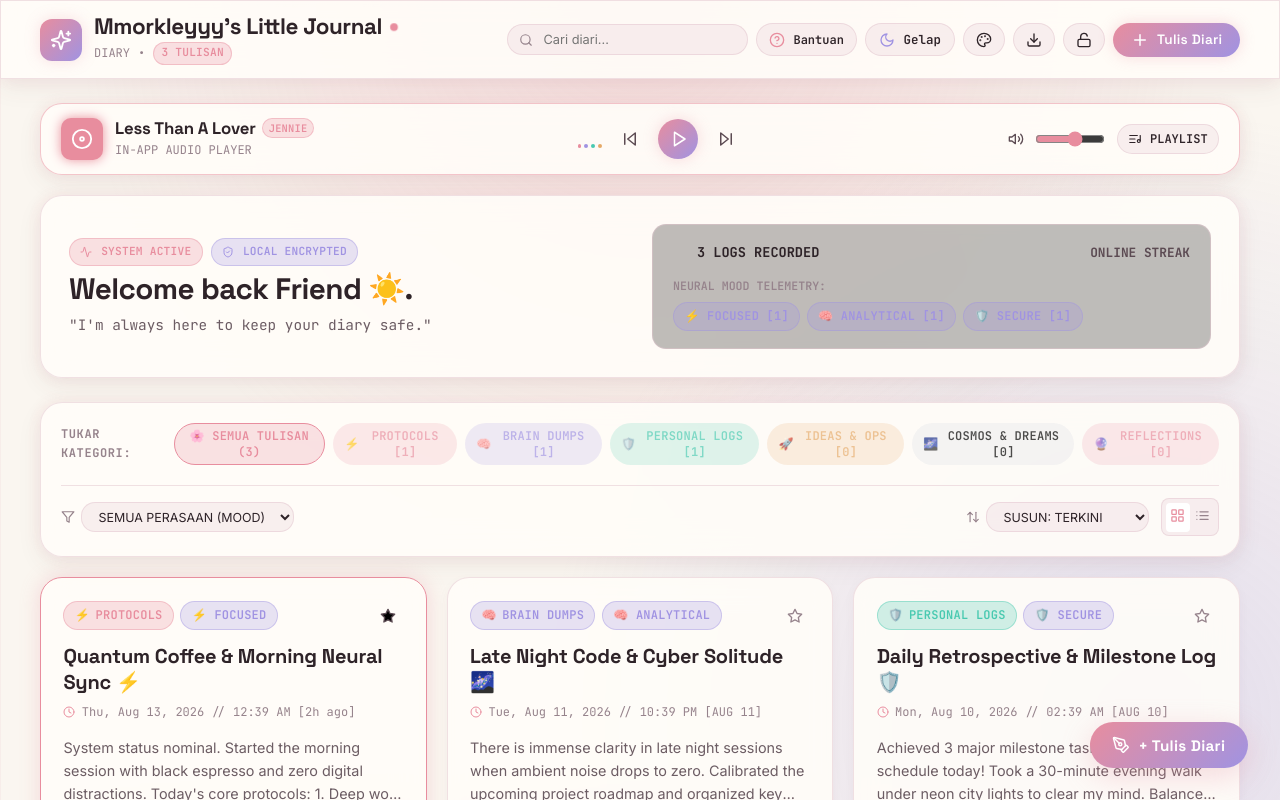
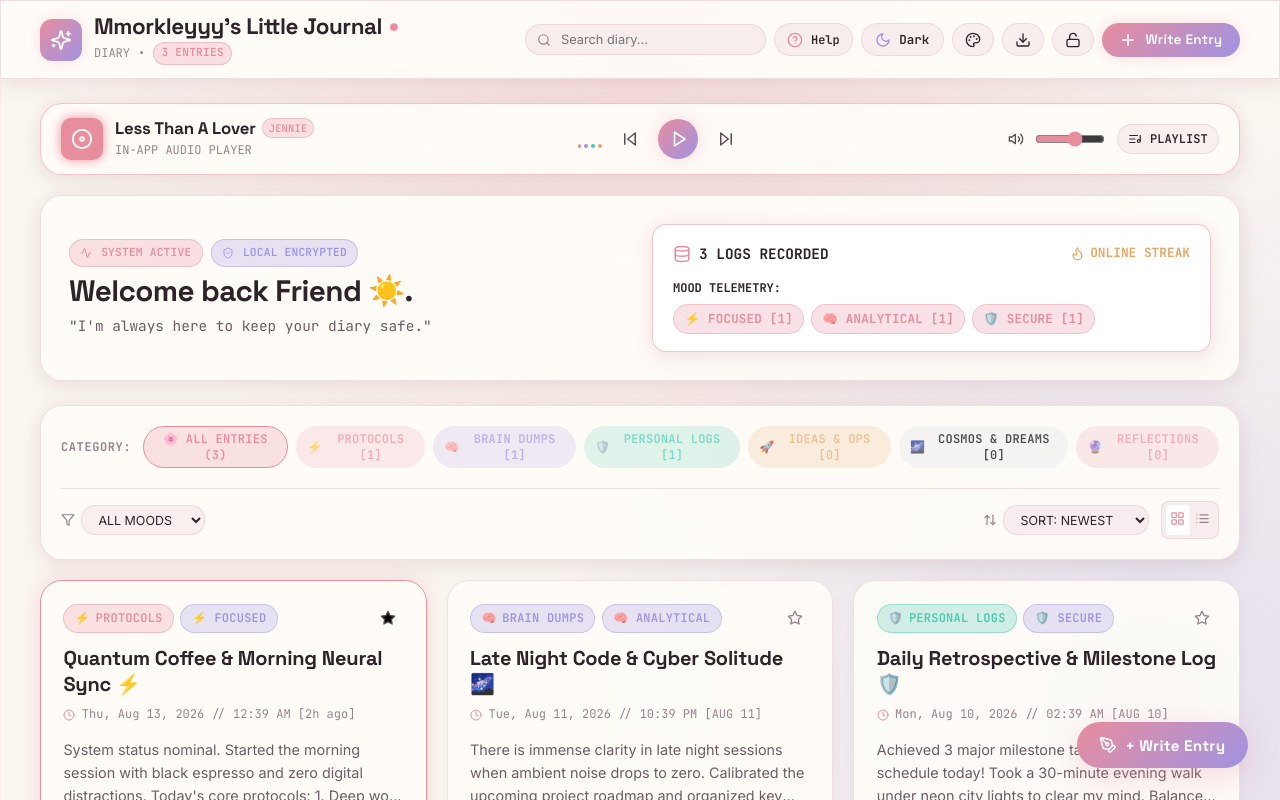
Before and after one commit to kizo-88/corporate-gift, a React (Vite) app: page / in a window 1280 px wide. Shown: the top 800 px of the page. Built offline with nearby package versions, Linux system fonts and the light colour scheme.

Commit message:
feat: brighten logs recorded section, translate all UI text to English, and update requested form field labels

```diff
--- a/src/components/DiaryForm.jsx
+++ b/src/components/DiaryForm.jsx
@@ -78,7 +78,7 @@ export default function DiaryForm({ initialData = null, onSave, onCancel, isModa
           <span style={{ fontSize: '1.6rem' }}>{sticker}</span>
           <div>
             <h2 className="font-heading" style={{ fontSize: '1.5rem', margin: 0, color: 'var(--text-bright)' }}>
-              {initialData ? 'KEMASKINI TULISAN DIARI' : 'TULIS DIARI HARI INI'}
+              {initialData ? 'UPDATE DIARY LOG' : 'WRITE TODAY\'S DIARY'}
             </h2>
 
             {/* Automatic Date Stamp Display */}
@@ -94,7 +94,7 @@ export default function DiaryForm({ initialData = null, onSave, onCancel, isModa
               <Clock size={12} color="var(--rose-accent)" />
               <span>{formatDateStamp(useCustomDate ? createdAt : (initialData?.createdAt || nowIso))}</span>
               <span className="hud-badge rose" style={{ padding: '0.05rem 0.35rem', fontSize: '0.65rem' }}>
-                AUTO TARIKH
+                AUTO STAMP
               </span>
             </div>
           </div>
@@ -106,10 +106,10 @@ export default function DiaryForm({ initialData = null, onSave, onCancel, isModa
             onClick={handleInsertPrompt}
             className="btn-secondary-tech"
             style={{ fontSize: '0.78rem', padding: '0.35rem 0.75rem', fontFamily: 'var(--font-mono)' }}
-            title="Dapatkan Idea Cadangan Tulisan"
+            title="Get AI Writing Prompt Inspiration"
           >
             <Sparkles size={13} color="var(--amber-accent)" />
-            <span>IDE CADANGAN</span>
+            <span>AI PROMPT</span>
           </button>
 
           {isModal && onCancel && (
@@ -136,11 +136,11 @@ export default function DiaryForm({ initialData = null, onSave, onCancel, isModa
             color: 'var(--text-muted)',
             letterSpacing: '0.05em'
           }}>
-            // TAJUK DIARI
+            Title Diary
           </label>
           <input
             type="text"
-            placeholder="Contoh: Secawan Kopi Pagi, Cerita Petang Yang Indah..."
+            placeholder="e.g. Morning Coffee, A Special Memory, Afternoon Walk..."
             value={title}
             onChange={(e) => setTitle(e.target.value)}
             className="input-tech font-heading"
@@ -169,7 +169,7 @@ export default function DiaryForm({ initialData = null, onSave, onCancel, isModa
               color: 'var(--text-muted)',
               letterSpacing: '0.05em'
             }}>
-              // PERASAAN HARI INI (MOOD)
+              Mood
             </label>
             <div style={{ display: 'flex', flexWrap: 'wrap', gap: '0.4rem' }}>
               {MOODS.map((m) => {
@@ -205,7 +205,7 @@ export default function DiaryForm({ initialData = null, onSave, onCancel, isModa
               color: 'var(--text-muted)',
               letterSpacing: '0.05em'
             }}>
-              // KATEGORI DIARI
+              Category
             </label>
             <div style={{ display: 'flex', flexWrap: 'wrap', gap: '0.4rem' }}>
               {CATEGORIES.map((cat) => {
@@ -248,7 +248,7 @@ export default function DiaryForm({ initialData = null, onSave, onCancel, isModa
         }}>
           {/* Sticker Selector */}
           <div style={{ display: 'flex', alignItems: 'center', gap: '0.5rem' }}>
-            <span className="font-mono" style={{ fontSize: '0.75rem', fontWeight: 600, color: 'var(--text-muted)' }}>Pilih Ikon:</span>
+            <span className="font-mono" style={{ fontSize: '0.75rem', fontWeight: 600, color: 'var(--text-muted)' }}>Choose Icon:</span>
             <div style={{ display: 'flex', gap: '0.25rem' }}>
               {stickers.map((s) => (
                 <button
@@ -278,7 +278,7 @@ export default function DiaryForm({ initialData = null, onSave, onCancel, isModa
                 checked={useCustomDate}
                 onChange={(e) => setUseCustomDate(e.target.checked)}
               />
-              <span>TETAPKAN TARIKH LAIN</span>
+              <span>SET CUSTOM DATE</span>
             </label>
           </div>
         </div>
@@ -310,16 +310,16 @@ export default function DiaryForm({ initialData = null, onSave, onCancel, isModa
               color: 'var(--text-muted)',
               letterSpacing: '0.05em'
             }}>
-              // ISI KANDUNGAN DIARI
+              Diary Content
             </label>
             <span className="font-mono" style={{ fontSize: '0.75rem', color: 'var(--text-muted)' }}>
-              {content.length} AKSARA
+              {content.length} CHARS
             </span>
           </div>
 
           <textarea
             rows={7}
-            placeholder="Tuliskan apa yang berlaku hari ini, perkara yang anda syukuri, atau impian anda..."
+            placeholder="Write your heart out... what happened today? What are you grateful for?"
             value={content}
             onChange={(e) => setContent(e.target.value)}
             className="input-tech font-body"
@@ -347,7 +347,7 @@ export default function DiaryForm({ initialData = null, onSave, onCancel, isModa
               onClick={onCancel}
               className="btn-secondary-tech"
             >
-              Batal
+              Cancel
             </button>
           )}
 
@@ -361,7 +361,7 @@ export default function DiaryForm({ initialData = null, onSave, onCancel, isModa
             }}
           >
             <Send size={16} />
-            <span>{initialData ? 'KEMASKINI TULISAN' : 'SIMPAN DIARI'}</span>
+            <span>{initialData ? 'UPDATE ENTRY' : 'SAVE DIARY'}</span>
           </button>
         </div>
       </form>
--- a/src/components/EntryList.jsx
+++ b/src/components/EntryList.jsx
@@ -79,10 +79,10 @@ export default function EntryList({
           fontSize: '0.95rem',
           fontWeight: 700
         }}
-        title="Tulis Diari Baru"
+        title="Write New Entry"
       >
         <PenTool size={18} />
-        <span>+ Tulis Diari</span>
+        <span>+ Write Entry</span>
       </button>
 
       {/* Search & Filter Header Toolbar */}
@@ -108,7 +108,7 @@ export default function EntryList({
             letterSpacing: '0.05em',
             marginRight: '0.25rem'
           }}>
-            TUKAR KATEGORI:
+            CATEGORY:
           </span>
 
           <button
@@ -121,7 +121,7 @@ export default function EntryList({
               color: selectedCategory === 'All' ? 'var(--rose-accent)' : 'var(--text-muted)'
             }}
           >
-            🌸 SEMUA TULISAN ({entries.length})
+            🌸 ALL ENTRIES ({entries.length})
           </button>
 
           {CATEGORIES.map((cat) => {
@@ -165,7 +165,7 @@ export default function EntryList({
                 className="input-tech font-mono"
                 style={{ padding: '0.35rem 0.75rem', fontSize: '0.78rem', width: 'auto' }}
               >
-                <option value="All">SEMUA PERASAAN (MOOD)</option>
+                <option value="All">ALL MOODS</option>
                 {MOODS.map(m => (
                   <option key={m.label} value={m.label}>
                     {m.emoji} {m.label}
@@ -181,7 +181,7 @@ export default function EntryList({
                 style={{ fontSize: '0.78rem', color: 'var(--primary-accent)', fontFamily: 'var(--font-mono)' }}
               >
                 <RefreshCw size={12} />
-                <span>RESET TAPISAN</span>
+                <span>RESET FILTERS</span>
               </button>
             )}
           </div>
@@ -196,9 +196,9 @@ export default function EntryList({
                 className="input-tech font-mono"
                 style={{ padding: '0.35rem 0.75rem', fontSize: '0.78rem', width: 'auto' }}
               >
-                <option value="newest">SUSUN: TERKINI</option>
-                <option value="oldest">SUSUN: TERAWAL</option>
-                <option value="title">SUSUN: TAJUK A-Z</option>
+                <option value="newest">SORT: NEWEST</option>
+                <option value="oldest">SORT: OLDEST</option>
+                <option value="title">SORT: TITLE A-Z</option>
               </select>
             </div>
 
@@ -221,7 +221,7 @@ export default function EntryList({
                   cursor: 'pointer',
                   color: viewMode === 'grid' ? 'var(--rose-accent)' : 'var(--text-muted)'
                 }}
-                title="Paparan Kad Grid"
+                title="Grid Card View"
               >
                 <LayoutGrid size={15} />
               </button>
@@ -235,7 +235,7 @@ export default function EntryList({
                   cursor: 'pointer',
                   color: viewMode === 'list' ? 'var(--rose-accent)' : 'var(--text-muted)'
                 }}
-                title="Paparan Senarai Ringkas"
+                title="Compact List View"
               >
                 <List size={15} />
               </button>
@@ -293,24 +293,24 @@ export default function EntryList({
 
           <div>
             <h3 className="font-heading" style={{ fontSize: '1.6rem', marginBottom: '0.5rem', color: 'var(--text-bright)' }}>
-              {hasActiveFilters ? 'TIADA DIARI DITEMUI' : 'DIARI ANDA MASIH KOSONG'}
+              {hasActiveFilters ? 'NO ENTRIES FOUND' : 'YOUR DIARY IS EMPTY'}
             </h3>
             <p className="font-mono" style={{ maxWidth: '420px', margin: '0 auto', fontSize: '0.85rem', color: 'var(--text-muted)' }}>
               {hasActiveFilters
-                ? 'Sila tukar carian atau tekan butang reset untuk lihat semula tulisan anda.'
-                : 'Tekan butang di bawah untuk mula menulis kenangan pertama anda hari ini!'}
+                ? 'Adjust filter criteria or reset filters to view your entries.'
+                : 'Click below to write your very first memory today!'}
             </p>
           </div>
 
           {hasActiveFilters ? (
             <button onClick={resetFilters} className="btn-secondary-tech">
               <RefreshCw size={15} />
-              <span>RESET TAPISAN</span>
+              <span>RESET FILTERS</span>
             </button>
           ) : (
             <button onClick={onOpenNewForm} className="btn-primary-tech">
               <Plus size={18} />
-              <span>TULIS KENANGAN PERTAMA</span>
+              <span>WRITE FIRST MEMORY</span>
             </button>
           )}
         </div>
--- a/src/components/Navbar.jsx
+++ b/src/components/Navbar.jsx
@@ -18,8 +18,8 @@ export default function Navbar({
   const [isThemeMenuOpen, setIsThemeMenuOpen] = useState(false);
 
   const themes = [
-    { id: 'cream-rose', name: 'Cream Rose (Terang)', color: '#FAF6F0', accent: '#E88D9E' },
-    { id: 'midnight-rose', name: 'Midnight Rose (Gelap)', color: '#140E17', accent: '#FF9EAE' },
+    { id: 'cream-rose', name: 'Cream Rose (Light)', color: '#FAF6F0', accent: '#E88D9E' },
+    { id: 'midnight-rose', name: 'Midnight Rose (Dark)', color: '#140E17', accent: '#FF9EAE' },
     { id: 'matcha-cream', name: 'Matcha Cream', color: '#F4F7F4', accent: '#52B788' },
     { id: 'lavender-cream', name: 'Lavender Quartz', color: '#F7F5FC', accent: '#A093E2' }
   ];
@@ -67,7 +67,7 @@ export default function Navbar({
                 }}>
                   Mmorkleyyy's Little Journal
                 </h1>
-                <span className="pulse-dot" title="Tersimpan & Selamat" />
+                <span className="pulse-dot" title="Safe & Encrypted" />
               </div>
 
               <div style={{
@@ -82,7 +82,7 @@ export default function Navbar({
                 <span>DIARY</span>
                 <span>•</span>
                 <span className="hud-badge rose" style={{ padding: '0.1rem 0.45rem', fontSize: '0.7rem' }}>
-                  {entryCount} {entryCount === 1 ? 'TULISAN' : 'TULISAN'}
+                  {entryCount} {entryCount === 1 ? 'ENTRY' : 'ENTRIES'}
                 </span>
               </div>
             </div>
@@ -106,7 +106,7 @@ export default function Navbar({
               }} />
               <input
                 type="text"
-                placeholder="Cari diari..."
+                placeholder="Search diary..."
                 value={searchTerm}
                 onChange={(e) => onSearchChange(e.target.value)}
                 className="input-tech font-mono"
@@ -120,33 +120,33 @@ export default function Navbar({
               />
             </div>
 
-            {/* Panduan / Help Button */}
+            {/* Help Button */}
             <button
               onClick={onOpenHelp}
               className="btn-secondary-tech"
-              title="Panduan Pengguna (Help Guide)"
+              title="User Guide & Help"
               style={{ padding: '0.45rem 0.75rem', fontSize: '0.8rem' }}
             >
               <HelpCircle size={16} color="var(--rose-accent)" />
-              <span className="font-mono" style={{ fontSize: '0.75rem' }}>Bantuan</span>
+              <span className="font-mono" style={{ fontSize: '0.75rem' }}>Help</span>
             </button>
 
             {/* Direct Dark Mode / Light Mode Switch Toggle */}
             <button
               onClick={onToggleDarkMode}
               className="btn-secondary-tech"
-              title={isDarkMode ? "Tukar ke Mod Terang (Cream Light)" : "Tukar ke Mod Gelap (Midnight Dark)"}
+              title={isDarkMode ? "Switch to Light Mode (Cream Light)" : "Switch to Dark Mode (Midnight Dark)"}
               style={{ padding: '0.45rem 0.85rem', fontSize: '0.85rem' }}
             >
               {isDarkMode ? (
                 <>
                   <Sun size={16} color="var(--amber-accent)" />
-                  <span style={{ fontSize: '0.78rem', fontFamily: 'var(--font-mono)' }}>Terang</span>
+                  <span style={{ fontSize: '0.78rem', fontFamily: 'var(--font-mono)' }}>Light</span>
                 </>
               ) : (
                 <>
                   <Moon size={16} color="var(--lavender-accent)" />
-                  <span style={{ fontSize: '0.78rem', fontFamily: 'var(--font-mono)' }}>Gelap</span>
+                  <span style={{ fontSize: '0.78rem', fontFamily: 'var(--font-mono)' }}>Dark</span>
                 </>
               )}
             </button>
@@ -156,7 +156,7 @@ export default function Navbar({
               <button
                 onClick={() => setIsThemeMenuOpen(!isThemeMenuOpen)}
                 className="btn-secondary-tech"
-                title="Pilih Warna Tema"
+                title="Select Theme Palette"
                 style={{ padding: '0.45rem 0.75rem' }}
               >
                 <Palette size={16} />
@@ -173,7 +173,7 @@ export default function Navbar({
                   zIndex: 50
                 }}>
                   <div style={{ fontSize: '0.7rem', fontWeight: 700, padding: '0.25rem 0.5rem', color: 'var(--text-muted)', fontFamily: 'var(--font-mono)' }}>
-                    PILIHAN TEMA WARNA
+                    THEME PALETTES
                   </div>
                   {themes.map((t) => (
                     <button
@@ -216,7 +216,7 @@ export default function Navbar({
             <button
               onClick={onExportData}
               className="btn-secondary-tech"
-              title="Simpan Backup Diari (Muat turun JSON)"
+              title="Save Backup File (Download JSON)"
               style={{ padding: '0.45rem 0.75rem', fontSize: '0.85rem' }}
             >
               <Download size={16} />
@@ -226,7 +226,7 @@ export default function Navbar({
             <button
               onClick={onToggleLock}
               className="btn-secondary-tech"
-              title={isLocked ? "Diari Terkunci (PIN Aktif)" : "Tetapkan PIN Keselamatan"}
+              title={isLocked ? "Diary Protected (PIN Active)" : "Set Security PIN"}
               style={{ padding: '0.45rem 0.75rem', fontSize: '0.85rem' }}
             >
               {isLocked ? <Lock size={16} color="var(--rose-accent)" /> : <Unlock size={16} />}
@@ -239,7 +239,7 @@ export default function Navbar({
               style={{ padding: '0.5rem 1.1rem', fontSize: '0.85rem' }}
             >
               <Plus size={18} />
-              <span>Tulis Diari</span>
+              <span>Write Entry</span>
             </button>
           </div>
         </div>
--- a/src/components/StatsHeader.jsx
+++ b/src/components/StatsHeader.jsx
@@ -82,44 +82,45 @@ export default function StatsHeader({ entries, onOpenNewForm }) {
       </div>
 
       {/* Right Tech Metrics & Telemetry Card */}
-      <div style={{
-        backgroundColor: 'rgba(0, 0, 0, 0.25)',
-        border: '1px solid var(--border-tech)',
+      <div className="glass-panel" style={{
+        backgroundColor: 'var(--bg-cyber-card-hover)',
+        border: '1.5px solid var(--border-tech-glow)',
         borderRadius: 'var(--radius-md)',
         padding: '1.1rem 1.25rem',
         display: 'flex',
         flexDirection: 'column',
         gap: '0.85rem',
         position: 'relative',
-        zIndex: 1
+        zIndex: 1,
+        boxShadow: 'var(--shadow-tech-md)'
       }}>
         <div style={{ display: 'flex', alignItems: 'center', justifyContent: 'space-between' }}>
           <div style={{ display: 'flex', alignItems: 'center', gap: '0.5rem' }}>
-            <Database size={16} color="var(--neon-cyan)" />
-            <span className="font-mono" style={{ fontSize: '0.85rem', fontWeight: 700, color: 'var(--text-bright)' }}>
-              {totalEntries} LOGS RECORDED
+            <Database size={18} color="var(--rose-accent)" />
+            <span className="font-mono" style={{ fontSize: '0.9rem', fontWeight: 800, color: 'var(--text-bright)' }}>
+              {totalEntries} {totalEntries === 1 ? 'LOG RECORDED' : 'LOGS RECORDED'}
             </span>
           </div>
 
-          <div style={{ display: 'flex', alignItems: 'center', gap: '0.3rem', fontSize: '0.8rem', fontWeight: 700, color: 'var(--neon-amber)' }}>
-            <Flame size={14} color="var(--neon-amber)" />
+          <div style={{ display: 'flex', alignItems: 'center', gap: '0.3rem', fontSize: '0.8rem', fontWeight: 700, color: 'var(--amber-accent)' }}>
+            <Flame size={15} color="var(--amber-accent)" />
             <span className="font-mono">ONLINE STREAK</span>
           </div>
         </div>
 
         {/* Top Mood Telemetry Pills */}
         <div>
-          <div className="font-mono" style={{ fontSize: '0.725rem', color: 'var(--text-muted)', fontWeight: 600, marginBottom: '0.35rem' }}>
-            NEURAL MOOD TELEMETRY:
+          <div className="font-mono" style={{ fontSize: '0.75rem', color: 'var(--text-bright)', fontWeight: 700, marginBottom: '0.35rem' }}>
+            MOOD TELEMETRY:
           </div>
           <div style={{ display: 'flex', gap: '0.4rem', flexWrap: 'wrap' }}>
             {topMoods.length > 0 ? topMoods.map(([moodStr, count]) => (
-              <span key={moodStr} className="hud-badge purple" style={{ fontSize: '0.75rem' }}>
+              <span key={moodStr} className="hud-badge rose" style={{ fontSize: '0.78rem', fontWeight: 700 }}>
                 {moodStr} [{count}]
               </span>
             )) : (
-              <span className="font-mono" style={{ fontSize: '0.75rem', color: 'var(--text-muted)' }}>
-                Create your first log to initialize telemetry!
+              <span className="font-mono" style={{ fontSize: '0.78rem', color: 'var(--text-main)' }}>
+                Write your first entry to see mood analytics!
               </span>
             )}
           </div>
```
Also changed, not shown: src/App.jsx (+6 -6 lines), src/components/HelpModal.jsx (+10 -10 lines).
